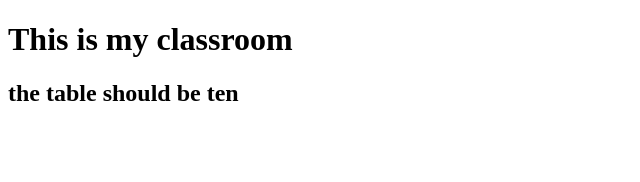
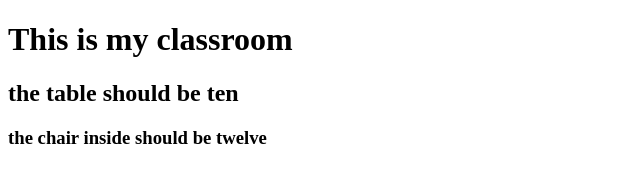
Before and after one commit to onukoPraise/myclassroom, a plain HTML site: page index.html in a window 1280 px wide. Shown: the whole page, without its empty margins (0-640 px from the left). Drawn offline with Linux system fonts and the light colour scheme.

Commit message:
add chair to the classroom

```diff
--- a/index.html
+++ b/index.html
@@ -9,5 +9,6 @@
 <body>
     <h1> This is my classroom </h1>
     <h2> the table should be ten </h2>
+    <h3> the chair inside should be twelve </h3>
 </body>
 </html>
```
